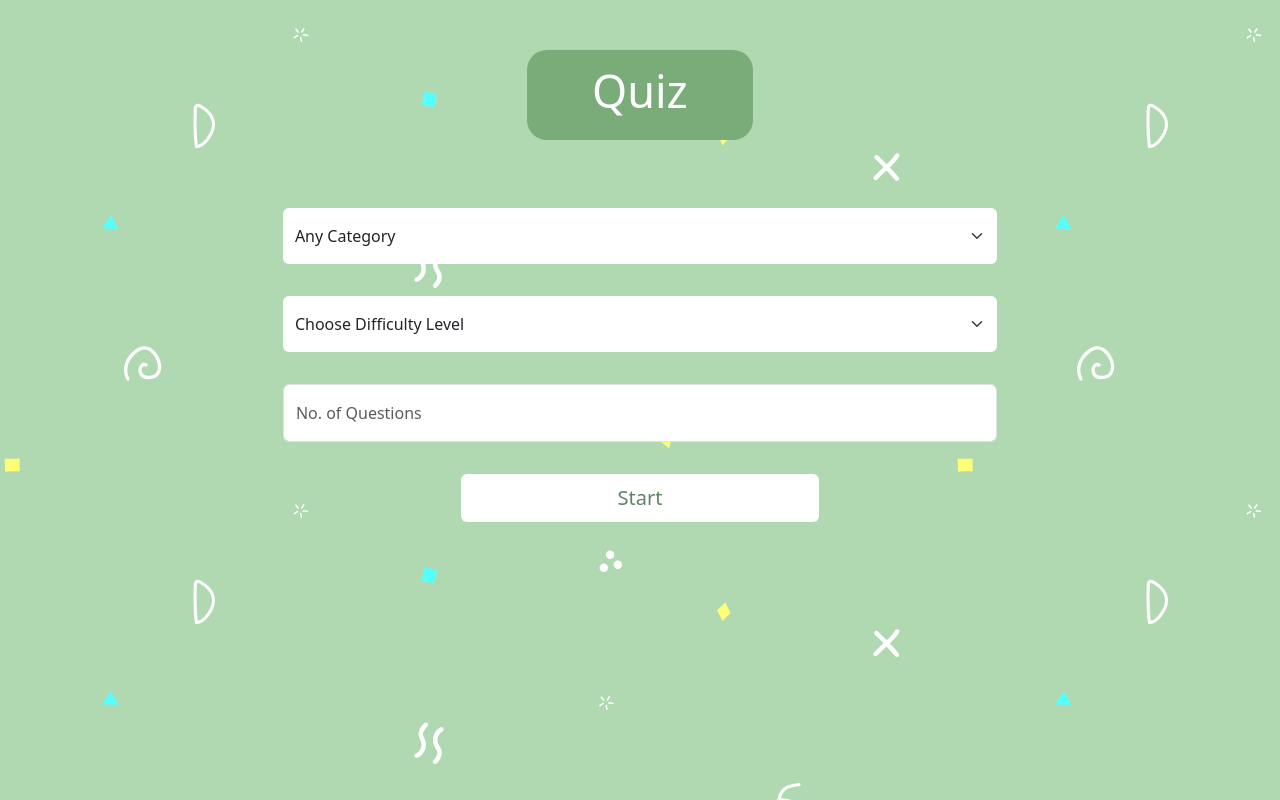
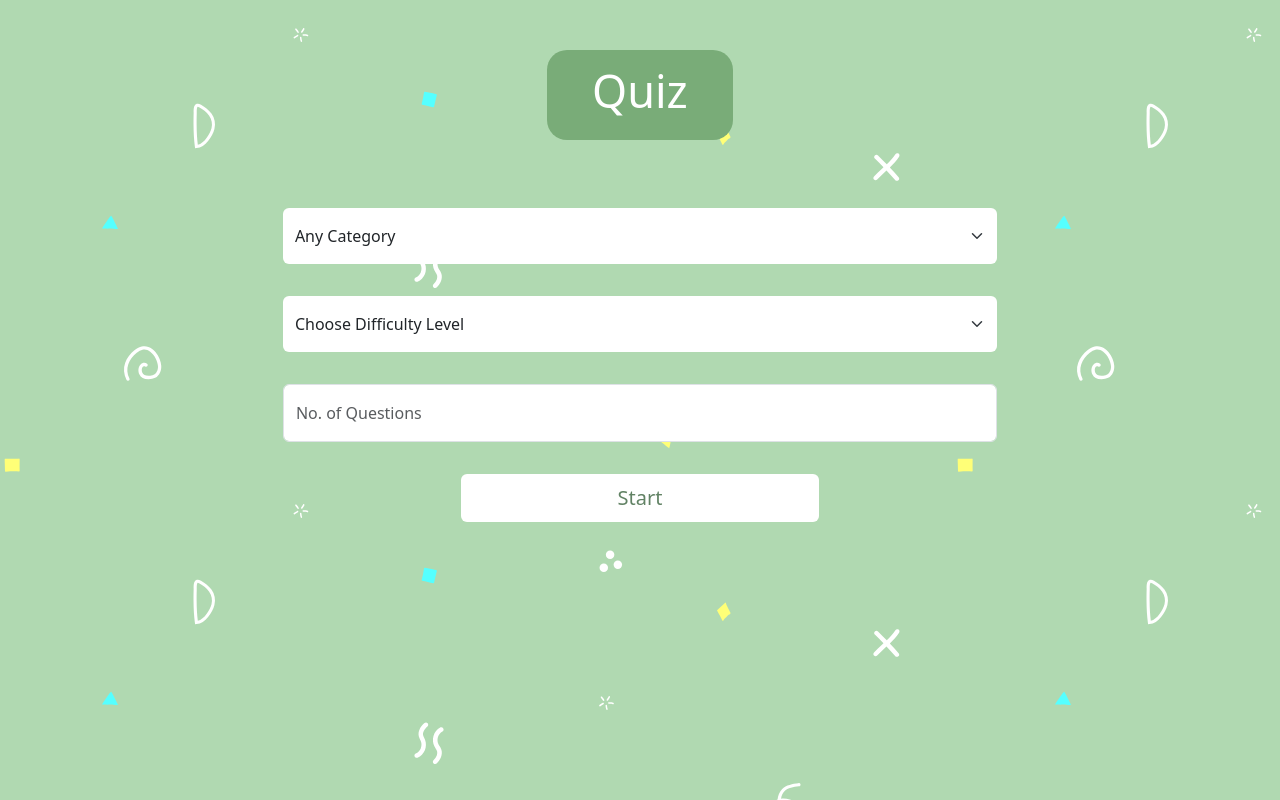
Before and after one commit to MahaMamdouh27/Quiz, a plain HTML site: page index.html in a window 1280 px wide. Drawn offline with nearby package versions, Linux system fonts and the light colour scheme.

Commit message:
Update style.css

```diff
--- a/css/style.css
+++ b/css/style.css
@@ -21,7 +21,7 @@
 .headerContent {
   background-color: #79ac78;
   width: fit-content;
-  padding-inline: 65px;
+  padding-inline: 45px;
   height: 90px;
   margin: auto;
   display: flex;
```
